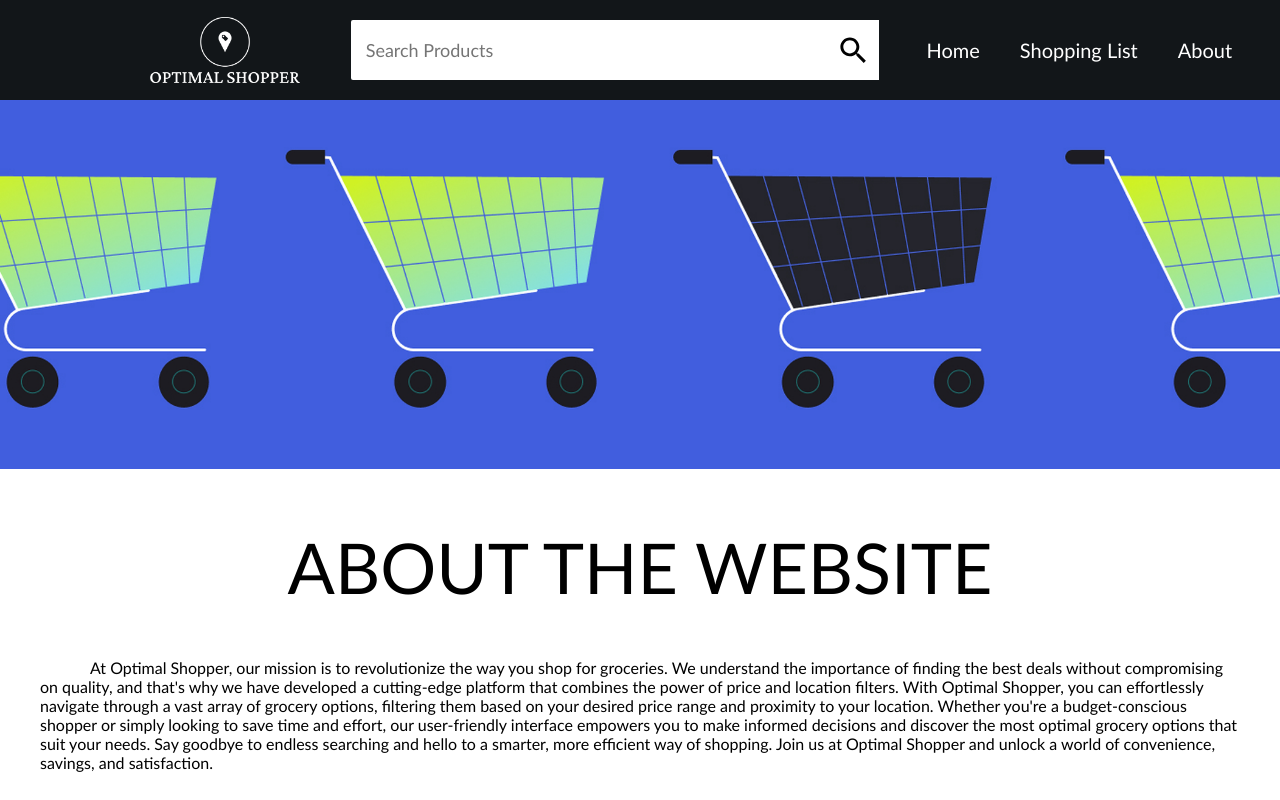
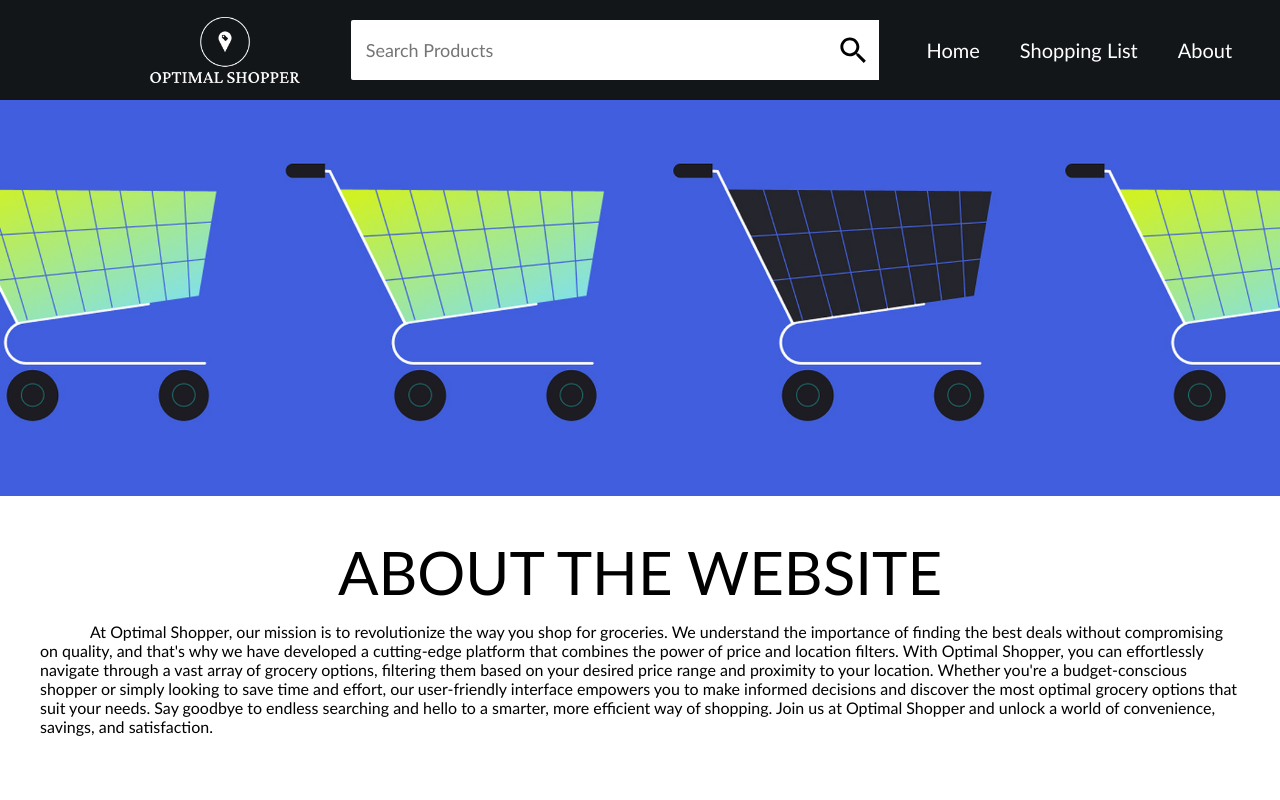
Before and after one commit to Dudemario/GroceryWebApp, a React (Create React App) app in the folder grocery_webapp/: page /about in a window 1280 px wide. Shown: the top 800 px of the page. Built offline with nearby package versions, Linux system fonts and the light colour scheme.

Commit message:
about page css changes

```diff
--- a/grocery_webapp/src/styles/About.css
+++ b/grocery_webapp/src/styles/About.css
@@ -20,7 +20,6 @@
   flex-direction: column;
   height: 45%;
   align-items: center;
-  margin-top: 50px;
 }
 
 .aboutBottom p {
@@ -30,10 +29,8 @@
 
 .about .aboutBottom h1 {
   font-weight: 400;
-  font-size: 70px;
+  font-size: 60px;
   color: black;
   height: 30px;
   display: flex;
-  justify-content: center;
-  transform: translateY(-40px);
 }
```
